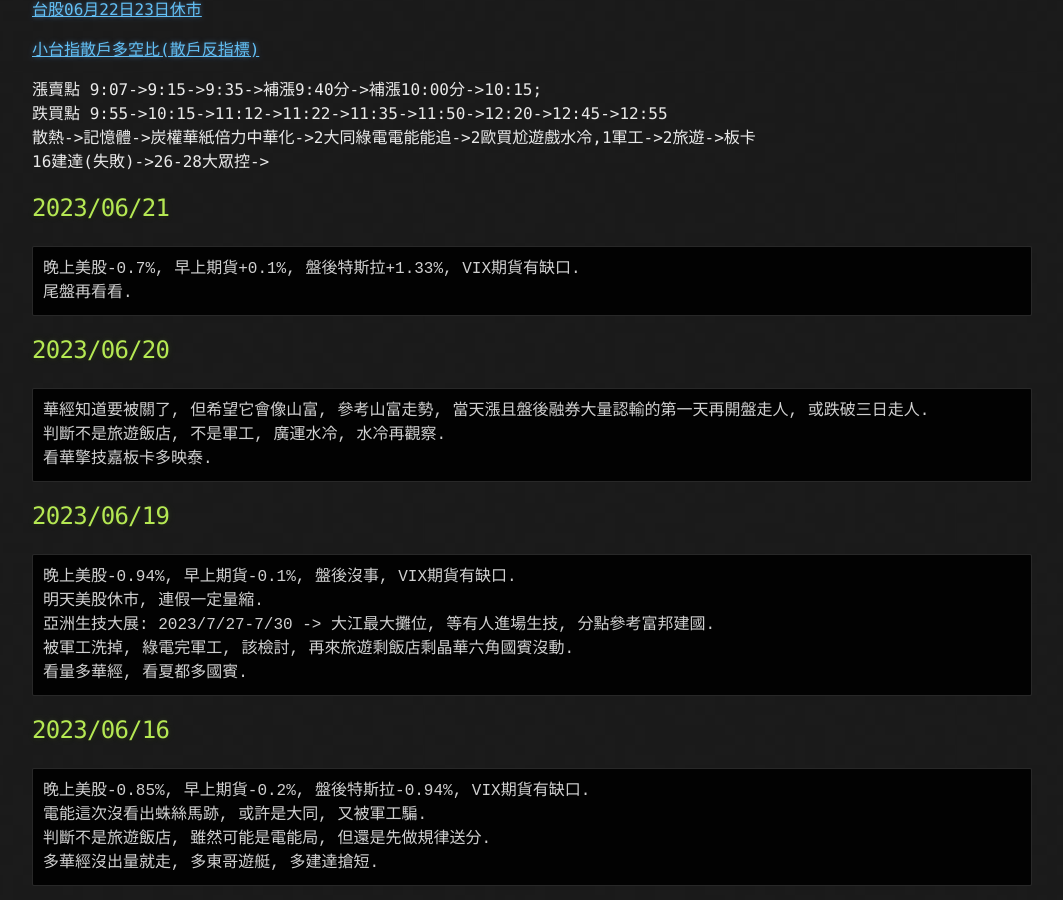
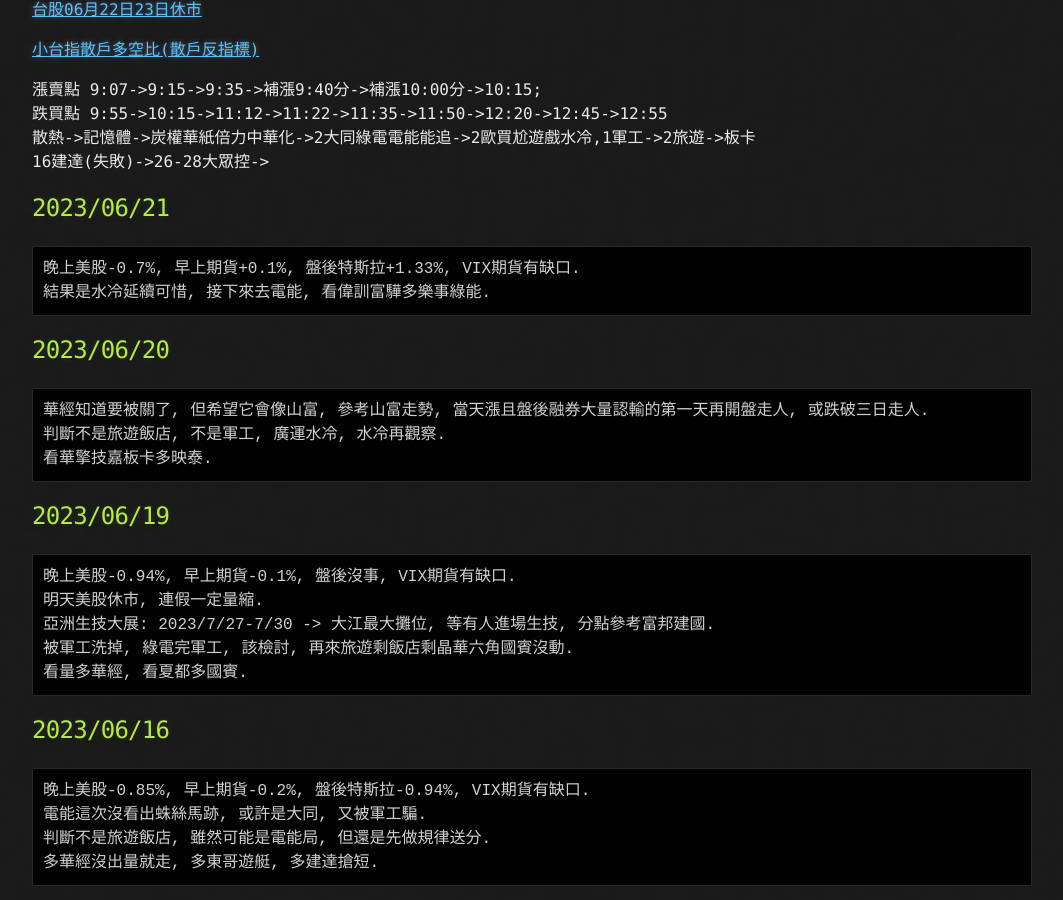
Before and after one commit to lepg5487/Stock_God, a Jekyll site: the page built from index.md, in a window 1280 px wide and 900 px high, scrolled down 460 px. Shown: the whole window, without its empty margins (108-1171 px from the left). Built offline with Jekyll 4.4.1, drawn with Linux system fonts in a browser that asks for light colours; our own code applies the rules of GitHub Pages for plain Markdown files.

Commit message:
Update index.md

````diff
--- a/index.md
+++ b/index.md
@@ -24,7 +24,7 @@
 ## 2023/06/21
 ```
 晚上美股-0.7%, 早上期貨+0.1%, 盤後特斯拉+1.33%, VIX期貨有缺口.
-尾盤再看看.
+結果是水冷延續可惜, 接下來去電能, 看偉訓富驊多樂事綠能.
 ```
 
 ## 2023/06/20
````
